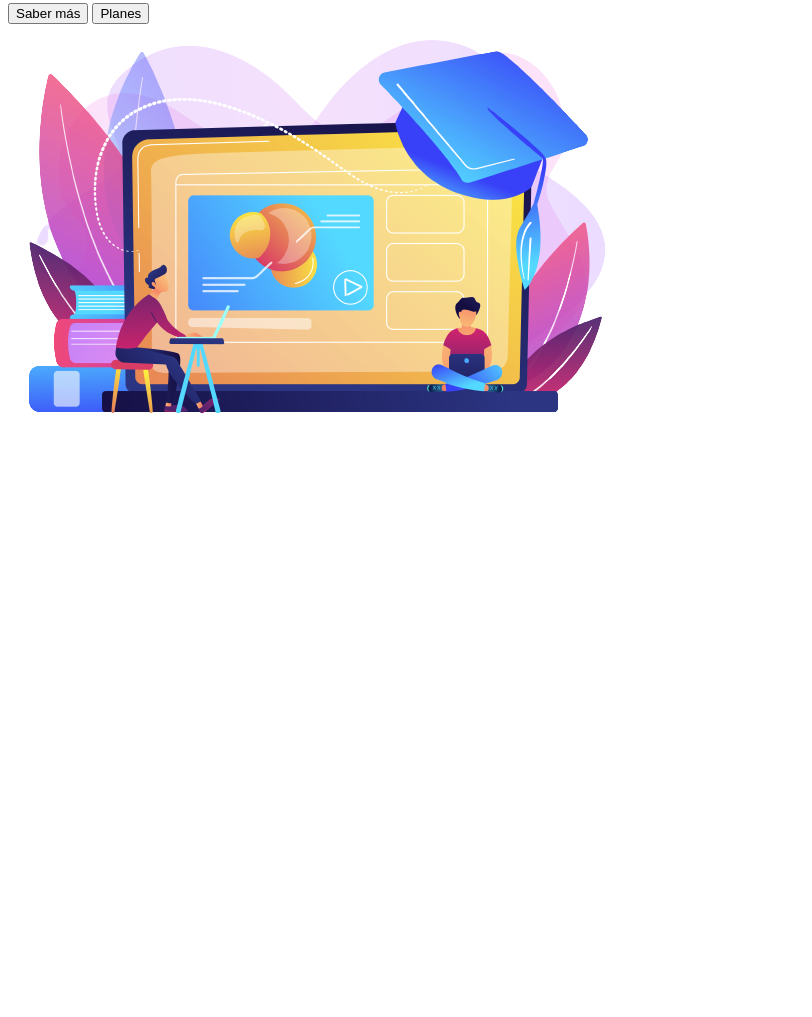
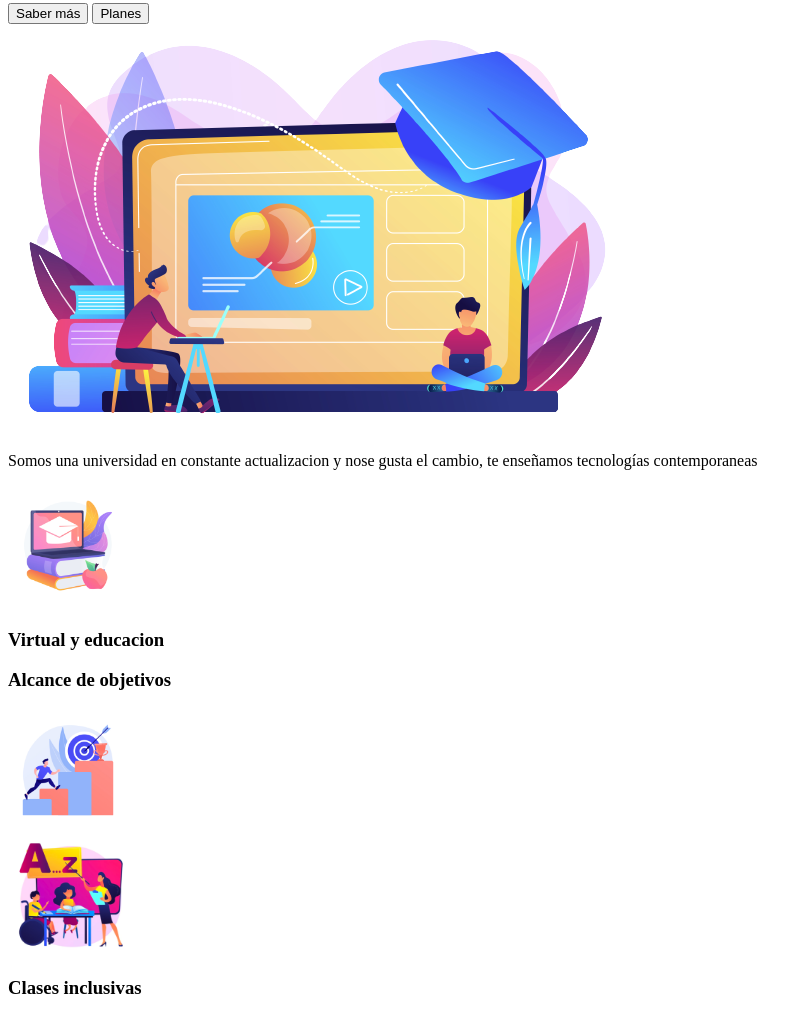
Before and after one commit to frajorole/taller-9-full-stack, a plain HTML site: page punto-1-2-3/index.html in a window 1280 px wide. Shown: the part 369-1386 px from the top of the page, without its empty margins (0-812 px from the left). Before the commit the page ends 813 px from the top, so only its background shows below. Drawn offline with Linux system fonts and the light colour scheme.

Commit message:
creacion de section-1 con html

```diff
--- a/punto-1-2-3/index.html
+++ b/punto-1-2-3/index.html
@@ -47,7 +47,38 @@
 <img src="./public/images/banner-online.png" alt="banner online">
 </section>
 
-<section id="section-1"></section>
+<section id="section-1">
+<div class="section1__info">
+  <p>Somos una universidad en constante actualizacion y nose gusta el cambio, te enseñamos tecnologías contemporaneas
+  </p>
+</div>
+<div class="card-1">
+  <img src="./public/images/section1-education.png"
+  alt="education"
+  height="120px"
+  width="120px">
+  <h3>Virtual y educacion</h3>
+</div>
+
+<div class="card-2">
+  <h3>Alcance de objetivos</h3>
+  <img src="./public/images/section1-goals.png"
+  alt="goald"
+  height="120px"
+  width="120px">
+</div>
+
+<div class="card-3">
+  <img src="./public/images/section1-teach.png"
+  alt="teach"
+  height="120px"
+  width="120xp">
+</div>
+<h3>Clases inclusivas</h3>
+</div>
+
+</section>
+
 <section id="section-2"></section>
 
 </main>
```
